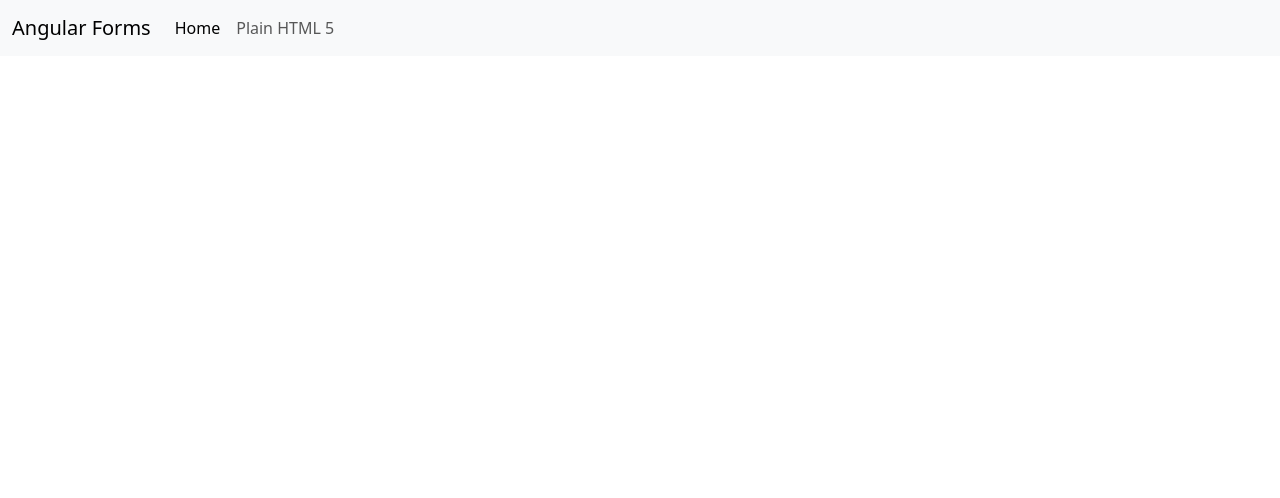
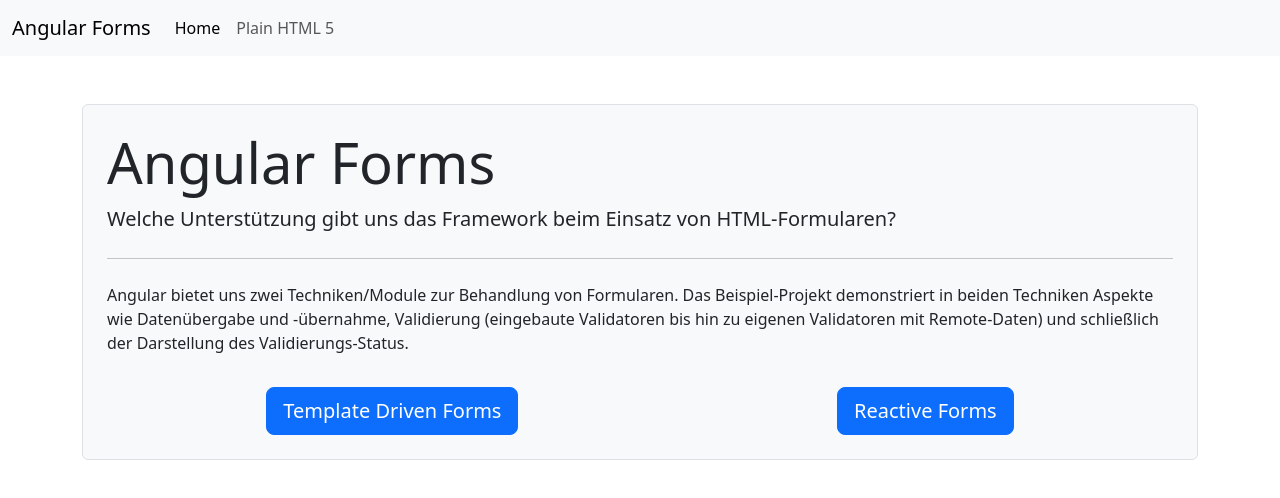
Before and after one commit to lean-ng/edu-forms, an Angular app: page / in a window 1280 px wide. Shown: the top 498 px of the page. Built offline with nearby package versions, Linux system fonts and the light colour scheme.

Commit message:
chore: Add home page.

```diff
--- a/src/app/app.component.html
+++ b/src/app/app.component.html
@@ -1 +1,4 @@
 <app-nav />
+<main class="container mt-4">
+  <app-home />
+</main>
--- a/src/app/app.module.ts
+++ b/src/app/app.module.ts
@@ -3,9 +3,10 @@
 
 import { AppComponent } from './app.component';
 import { AppNavComponent } from './components/app-nav/app-nav.component';
+import { HomeComponent } from './views/home/home.component';
 
 @NgModule({
-  declarations: [AppComponent, AppNavComponent],
+  declarations: [AppComponent, AppNavComponent, HomeComponent],
   imports: [BrowserModule],
   providers: [],
   bootstrap: [AppComponent],
--- /dev/null
+++ b/src/app/views/home/home.component.html
@@ -0,0 +1,21 @@
+<div class="bg-body-tertiary p-4 border rounded mt-5">
+  <h1 class="display-4">Angular Forms</h1>
+  <p class="lead">
+    Welche Unterstützung gibt uns das Framework beim Einsatz von
+    HTML-Formularen?
+  </p>
+  <hr class="my-4" />
+  <p>
+    Angular bietet uns zwei Techniken/Module zur Behandlung von Formularen. Das
+    Beispiel-Projekt demonstriert in beiden Techniken Aspekte wie Datenübergabe
+    und -übernahme, Validierung (eingebaute Validatoren bis hin zu eigenen
+    Validatoren mit Remote-Daten) und schließlich der Darstellung des
+    Validierungs-Status.
+  </p>
+  <div class="d-flex justify-content-around pt-3">
+    <a class="btn btn-primary btn-lg" href="#" role="button"
+      >Template Driven Forms</a
+    >
+    <a class="btn btn-primary btn-lg" href="#" role="button">Reactive Forms</a>
+  </div>
+</div>
--- /dev/null
+++ b/src/app/views/home/home.component.ts
@@ -0,0 +1,8 @@
+import { Component } from '@angular/core';
+
+@Component({
+  selector: 'app-home',
+  templateUrl: './home.component.html',
+  styles: [],
+})
+export class HomeComponent {}
```
